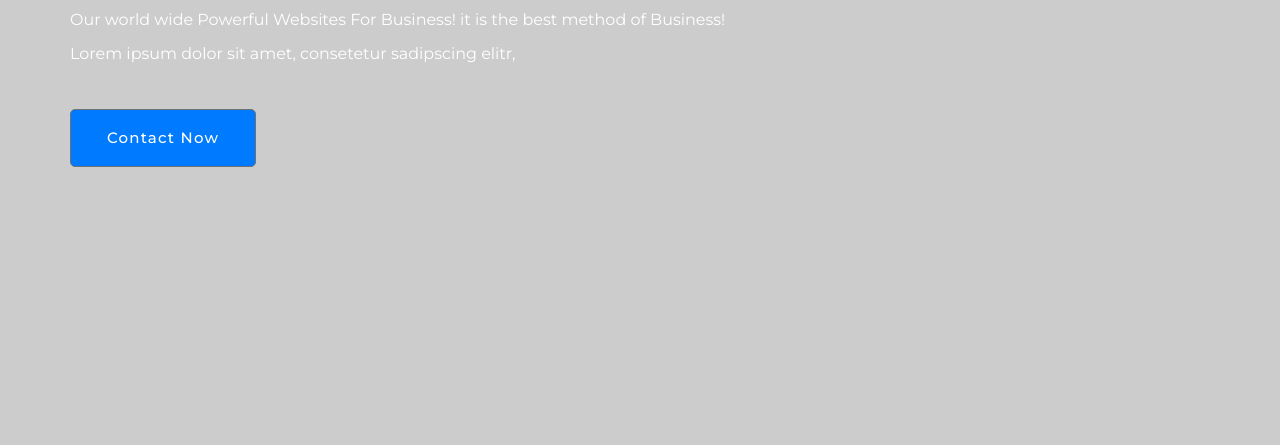
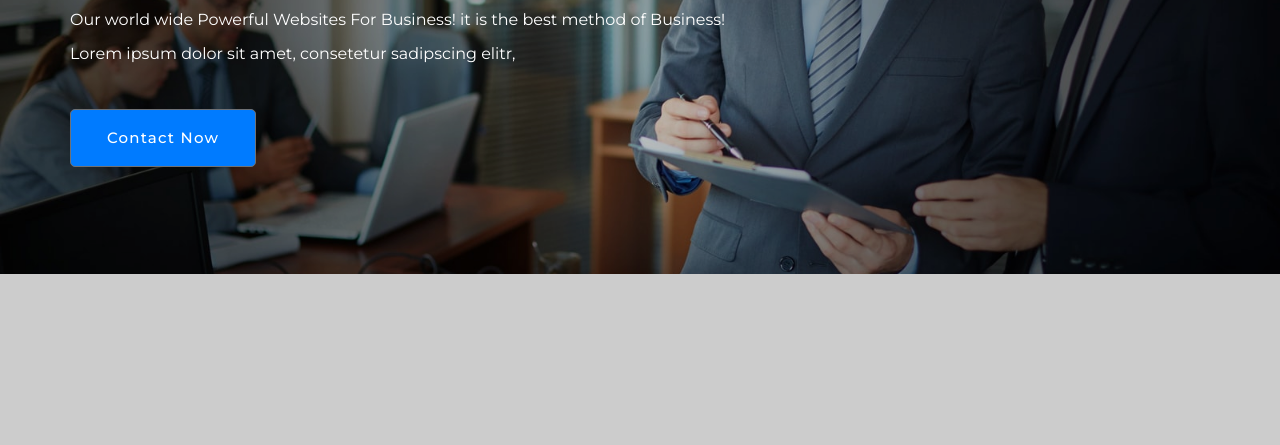
Before and after one commit to Murad685/corporate-website, a plain HTML site: page index.html in a window 1280 px wide. Shown: the part 355-800 px from the top of the page. Drawn offline with nearby package versions, Linux system fonts and the light colour scheme; the site is published under a folder, as on GitHub Pages, so addresses that start at the root find nothing.

Commit message:
Header background img Location

```diff
--- a/css/style.css
+++ b/css/style.css
@@ -9,7 +9,6 @@ body{
 
         /* <!--===== header-info start =====--> */
 #header{
-    background-image: url(/img/bg1.jpg);
     background-repeat: no-repeat;
     background-size: cover;
 }
--- a/index.html
+++ b/index.html
@@ -27,7 +27,7 @@
 
 <body>
 
-    <header id="header">
+    <header id="header" style="background-image: url(./img/bg1.jpg);">
         <div class="header-info-item remaining-top">
             <div class="container">
                 <div class="row">
```
